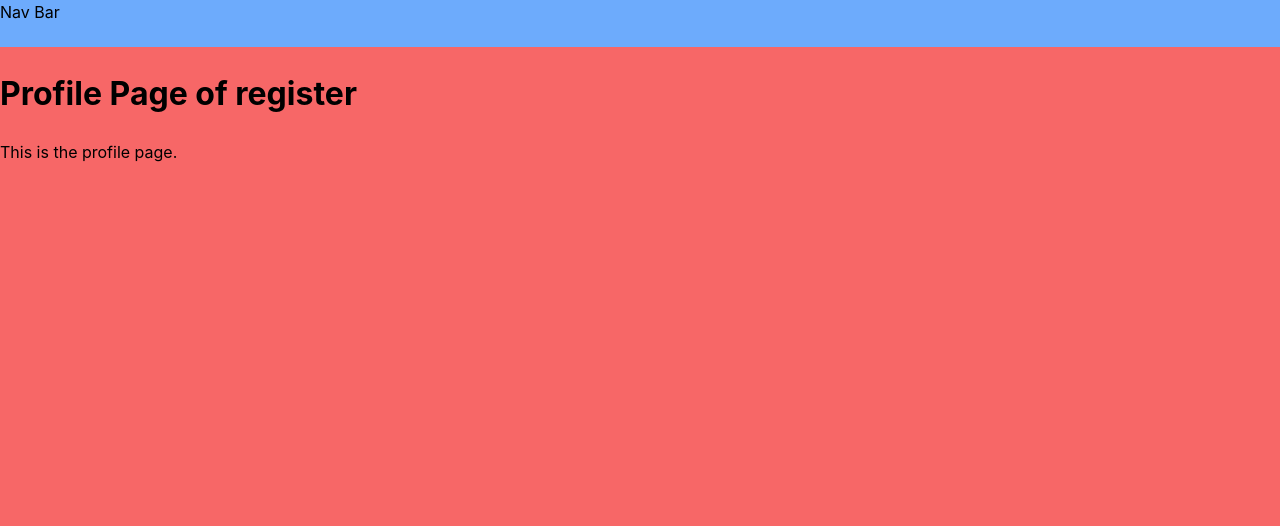
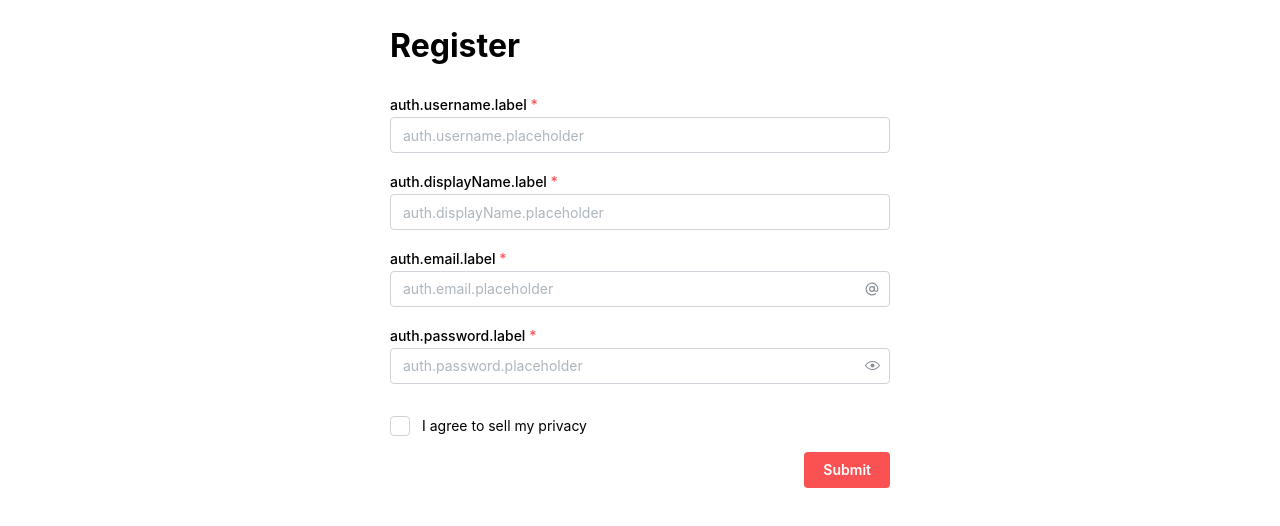
Before and after one commit to Diego-gh/moment-frontend, a React (Vite) app: page /register in a window 1280 px wide. Shown: the top 526 px of the page. Built offline with nearby package versions, Linux system fonts and the light colour scheme.

Commit message:
auth and translations

```diff
--- a/package.json
+++ b/package.json
@@ -16,9 +16,11 @@
     "@mantine/core": "^7.17.3",
     "@mantine/form": "^7.17.3",
     "@tanstack/react-query": "^5.72.0",
+    "i18next": "^24.2.3",
     "lucide-react": "^0.487.0",
     "react": "^19.0.0",
     "react-dom": "^19.0.0",
+    "react-i18next": "^15.4.1",
     "react-router": "^7.5.0",
     "zustand": "^5.0.3"
   },
--- a/src/components/NavBar/NavBar.module.css
+++ b/src/components/NavBar/NavBar.module.css
@@ -2,5 +2,5 @@
   display: flex;
   flex-direction: row;
   height: 50px;
-  background-color: rgb(109, 171, 252);
+  border: 1px solid #387e95;
 }
--- a/src/main.tsx
+++ b/src/main.tsx
@@ -2,11 +2,15 @@ import React, { StrictMode } from 'react';
 import { createRoot } from 'react-dom/client';
 import { createTheme, MantineProvider } from '@mantine/core';
 import { BrowserRouter, Route, Routes } from 'react-router';
+import { QueryClient, QueryClientProvider } from '@tanstack/react-query';
+
+import './translations/i18n';
 import '@mantine/core/styles.css';
 import AppLayout from './routes/layout/AppLayout';
 
 const HomePage = React.lazy(() => import('./routes/home/HomePage'));
-const AuthPage = React.lazy(() => import('./routes/auth/AuthPage'));
+const LoginPage = React.lazy(() => import('./routes/auth/LoginPage'));
+const RegisterPage = React.lazy(() => import('./routes/auth/RegisterPage'));
 const ProfilePage = React.lazy(() => import('./routes/profile/ProfilePage'));
 const PageNotFound = React.lazy(() => import('./routes/404/PageNotFound'));
 
@@ -14,8 +18,11 @@ const theme = createTheme({
   primaryColor: 'red',
 });
 
+const queryClient = new QueryClient();
+
 createRoot(document.getElementById('root')!).render(
   <StrictMode>
+    <QueryClientProvider client={queryClient}>
       <MantineProvider theme={theme}>
         <BrowserRouter>
           <Routes>
@@ -23,10 +30,12 @@ createRoot(document.getElementById('root')!).render(
               <Route path='/' element={<HomePage />} />
               <Route path='/:username' element={<ProfilePage />} />
             </Route>
-          <Route path='/auth' element={<AuthPage />} />
+            <Route path='/login' element={<LoginPage />} />
+            <Route path='/register' element={<RegisterPage />} />
             <Route path='*' element={<PageNotFound />} />
           </Routes>
         </BrowserRouter>
       </MantineProvider>
+    </QueryClientProvider>
   </StrictMode>
 );
--- a/src/routes/auth/AuthPage.tsx
+++ /dev/null
@@ -1,10 +0,0 @@
-const AuthPage = () => {
-  return (
-    <div>
-      <h1>Authentication Page</h1>
-      {/* Add your authentication logic here */}
-    </div>
-  );
-};
-
-export default AuthPage;
--- /dev/null
+++ b/src/routes/auth/LoginPage.module.css
@@ -0,0 +1,12 @@
+.container {
+  display: flex;
+  flex-direction: column;
+  max-width: 500px;
+  margin: 0 auto;
+}
+
+.form {
+  display: flex;
+  flex-direction: column;
+  gap: 1rem;
+}
--- /dev/null
+++ b/src/routes/auth/LoginPage.tsx
@@ -0,0 +1,66 @@
+import { useForm, isEmail } from '@mantine/form';
+import { TextInput, PasswordInput, Button, Group } from '@mantine/core';
+import { AtSign } from 'lucide-react';
+import { useTranslation } from 'react-i18next';
+
+import css from './LoginPage.module.css';
+
+import {
+  EMAIL_MAX_LENGTH,
+  PASSWORD_MAX_LENGTH,
+  PASSWORD_MIN_LENGTH,
+} from './constants';
+
+const LoginPage = () => {
+  const { t } = useTranslation();
+
+  const form = useForm({
+    initialValues: {
+      email: '',
+      password: '',
+    },
+
+    validate: {
+      email: isEmail(t('auth.email.error')),
+      password: (value) =>
+        value.length < PASSWORD_MIN_LENGTH
+          ? t('auth.password.error', { min: PASSWORD_MIN_LENGTH })
+          : null,
+    },
+  });
+
+  const handleSubmit = (values: { email: string; password: string }) => {
+    console.log('Form submitted:', values);
+  };
+
+  return (
+    <div className={css.container}>
+      <h1>{t('auth.headers.login')}</h1>
+      <form className={css.form} onSubmit={form.onSubmit(handleSubmit)}>
+        <TextInput
+          label={t('auth.email.label')}
+          placeholder={t('auth.email.placeholder')}
+          rightSectionPointerEvents='none'
+          rightSection={<AtSign size={14} />}
+          withAsterisk
+          maxLength={EMAIL_MAX_LENGTH}
+          key={form.key('email')}
+          {...form.getInputProps('email')}
+        />
+        <PasswordInput
+          label={t('auth.password.label')}
+          placeholder={t('auth.password.placeholder')}
+          withAsterisk
+          maxLength={PASSWORD_MAX_LENGTH}
+          key={form.key('password')}
+          {...form.getInputProps('password')}
+        />
+        <Group justify='flex-end'>
+          <Button type='submit'>Submit</Button>
+        </Group>
+      </form>
+    </div>
+  );
+};
+
+export default LoginPage;
--- /dev/null
+++ b/src/routes/auth/RegisterPage.module.css
@@ -0,0 +1,12 @@
+.container {
+  display: flex;
+  flex-direction: column;
+  max-width: 500px;
+  margin: 0 auto;
+}
+
+.form {
+  display: flex;
+  flex-direction: column;
+  gap: 1rem;
+}
--- /dev/null
+++ b/src/routes/auth/RegisterPage.tsx
@@ -0,0 +1,115 @@
+import { useForm, isEmail } from '@mantine/form';
+import {
+  TextInput,
+  PasswordInput,
+  Button,
+  Checkbox,
+  Group,
+} from '@mantine/core';
+import { AtSign } from 'lucide-react';
+import { useTranslation } from 'react-i18next';
+
+import css from './RegisterPage.module.css';
+
+import {
+  EMAIL_MAX_LENGTH,
+  PASSWORD_MIN_LENGTH,
+  PASSWORD_MAX_LENGTH,
+  USERNAME_MIN_LENGTH,
+  USERNAME_MAX_LENGTH,
+  DISPLAY_NAME_MIN_LENGTH,
+  DISPLAY_NAME_MAX_LENGTH,
+} from './constants';
+
+const RegisterPage = () => {
+  const { t } = useTranslation();
+
+  const form = useForm({
+    initialValues: {
+      displayName: '',
+      username: '',
+      email: '',
+      password: '',
+      termsOfService: false,
+    },
+
+    validate: {
+      username: (value) =>
+        value.length < USERNAME_MIN_LENGTH
+          ? t('auth.name.error', { min: USERNAME_MIN_LENGTH })
+          : null,
+      displayName: (value) =>
+        value.length < DISPLAY_NAME_MIN_LENGTH
+          ? t('auth.displayName.error', { min: DISPLAY_NAME_MIN_LENGTH })
+          : null,
+      email: isEmail(t('auth.email.error')),
+      password: (value) =>
+        value.length < PASSWORD_MIN_LENGTH
+          ? t('auth.password.error', { min: PASSWORD_MIN_LENGTH })
+          : null,
+      termsOfService: (value) =>
+        value ? null : t('auth.termsOfService.error'),
+    },
+  });
+
+  const handleSubmit = (values: {
+    username: string;
+    email: string;
+    password: string;
+  }) => {
+    console.log('Form submitted:', values);
+  };
+
+  return (
+    <div className={css.container}>
+      <h1>Register</h1>
+      <form className={css.form} onSubmit={form.onSubmit(handleSubmit)}>
+        <TextInput
+          label={t('auth.username.label')}
+          maxLength={USERNAME_MAX_LENGTH}
+          placeholder={t('auth.username.placeholder')}
+          withAsterisk
+          key={form.key('username')}
+          {...form.getInputProps('username')}
+        />
+        <TextInput
+          label={t('auth.displayName.label')}
+          maxLength={DISPLAY_NAME_MAX_LENGTH}
+          placeholder={t('auth.displayName.placeholder')}
+          withAsterisk
+          key={form.key('displayName')}
+          {...form.getInputProps('displayName')}
+        />
+        <TextInput
+          label={t('auth.email.label')}
+          placeholder={t('auth.email.placeholder')}
+          rightSectionPointerEvents='none'
+          rightSection={<AtSign size={14} />}
+          withAsterisk
+          maxLength={EMAIL_MAX_LENGTH}
+          key={form.key('email')}
+          {...form.getInputProps('email')}
+        />
+        <PasswordInput
+          label={t('auth.password.label')}
+          placeholder={t('auth.password.placeholder')}
+          withAsterisk
+          maxLength={PASSWORD_MAX_LENGTH}
+          key={form.key('password')}
+          {...form.getInputProps('password')}
+        />
+        <Checkbox
+          mt='md'
+          label='I agree to sell my privacy'
+          key={form.key('termsOfService')}
+          {...form.getInputProps('termsOfService', { type: 'checkbox' })}
+        />
+        <Group justify='flex-end'>
+          <Button type='submit'>Submit</Button>
+        </Group>
+      </form>
+    </div>
+  );
+};
+
+export default RegisterPage;
--- /dev/null
+++ b/src/routes/auth/constants.ts
@@ -0,0 +1,7 @@
+export const EMAIL_MAX_LENGTH = 254;
+export const PASSWORD_MIN_LENGTH = 6;
+export const PASSWORD_MAX_LENGTH = 64;
+export const USERNAME_MIN_LENGTH = 2;
+export const USERNAME_MAX_LENGTH = 32;
+export const DISPLAY_NAME_MIN_LENGTH = 2;
+export const DISPLAY_NAME_MAX_LENGTH = 32;
--- a/src/routes/layout/AppLayout.module.css
+++ b/src/routes/layout/AppLayout.module.css
@@ -2,7 +2,6 @@
   display: flex;
   flex-direction: column;
   height: 100vh;
-  background-color: rgb(247, 103, 103);
 }
 
 .content {
--- /dev/null
+++ b/src/translations/english/translation.json
@@ -0,0 +1,36 @@
+{
+  "auth": {
+    "headers": {
+      "login": "Login",
+      "register": "Register"
+    },
+    "email": {
+      "label": "Email",
+      "placeholder": "Enter your email",
+      "error": "Invalid email format"
+    },
+    "password": {
+      "label": "Password",
+      "placeholder": "Enter your password",
+      "error": "Password must be at least {{min}} characters long"
+    },
+    "username": {
+      "label": "Username",
+      "placeholder": "Enter your username",
+      "error": "Username must be at least {{min}} characters long"
+    },
+    "displayName": {
+      "label": "Display Name",
+      "placeholder": "Enter your display name",
+      "error": "Display name must be at least {{min}} characters long"
+    },
+    "termsOfService": {
+      "label": "I agree to the Terms of Service",
+      "error": "You must agree to the Terms of Service"
+    },
+    "links": {
+      "register": "Don't have an account?",
+      "login": "Already have an account?"
+    }
+  }
+}
--- /dev/null
+++ b/src/translations/i18n.ts
@@ -0,0 +1,24 @@
+import i18n from 'i18next';
+import { initReactI18next } from 'react-i18next';
+import en from './english/translation.json';
+
+const resources = {
+  en: {
+    en,
+  },
+};
+
+i18n
+  .use(initReactI18next) // passes i18n down to react-i18next
+  .init({
+    resources,
+    lng: 'en', // language to use, more information here: https://www.i18next.com/overview/configuration-options#languages-namespaces-resources
+    // you can use the i18n.changeLanguage function to change the language manually: https://www.i18next.com/overview/api#changelanguage
+    // if you're using a language detector, do not define the lng option
+
+    interpolation: {
+      escapeValue: false, // react already safes from xss
+    },
+  });
+
+export default i18n;
```
Lines whose indentation alone changed are shown as unchanged.
